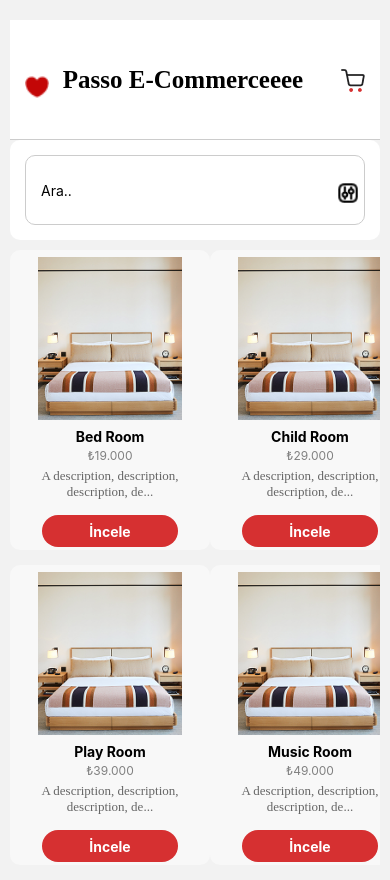
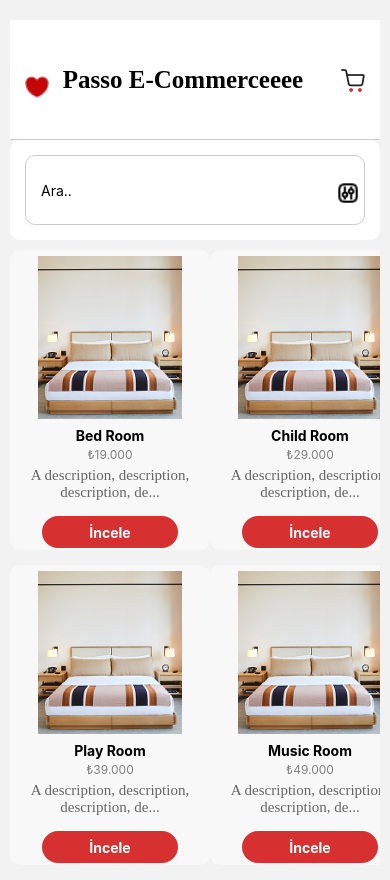
Before and after one commit to SNujennDemirr/e-commerce, a React Native app: screen / in a window 390 px wide. Built offline with nearby package versions, Linux system fonts and the light colour scheme.

Commit message:
bigchanges

```diff
--- a/src/components/product/productcart.style.ts
+++ b/src/components/product/productcart.style.ts
@@ -3,7 +3,7 @@ import { StyleSheet } from 'react-native';
 export default StyleSheet.create({
   productDescription: {
     fontFamily: 'DM Sans',
-    fontSize: 13,
+    fontSize: 15,
     letterSpacing: 0,
     color: '#666',
     textAlign: 'center',
```
